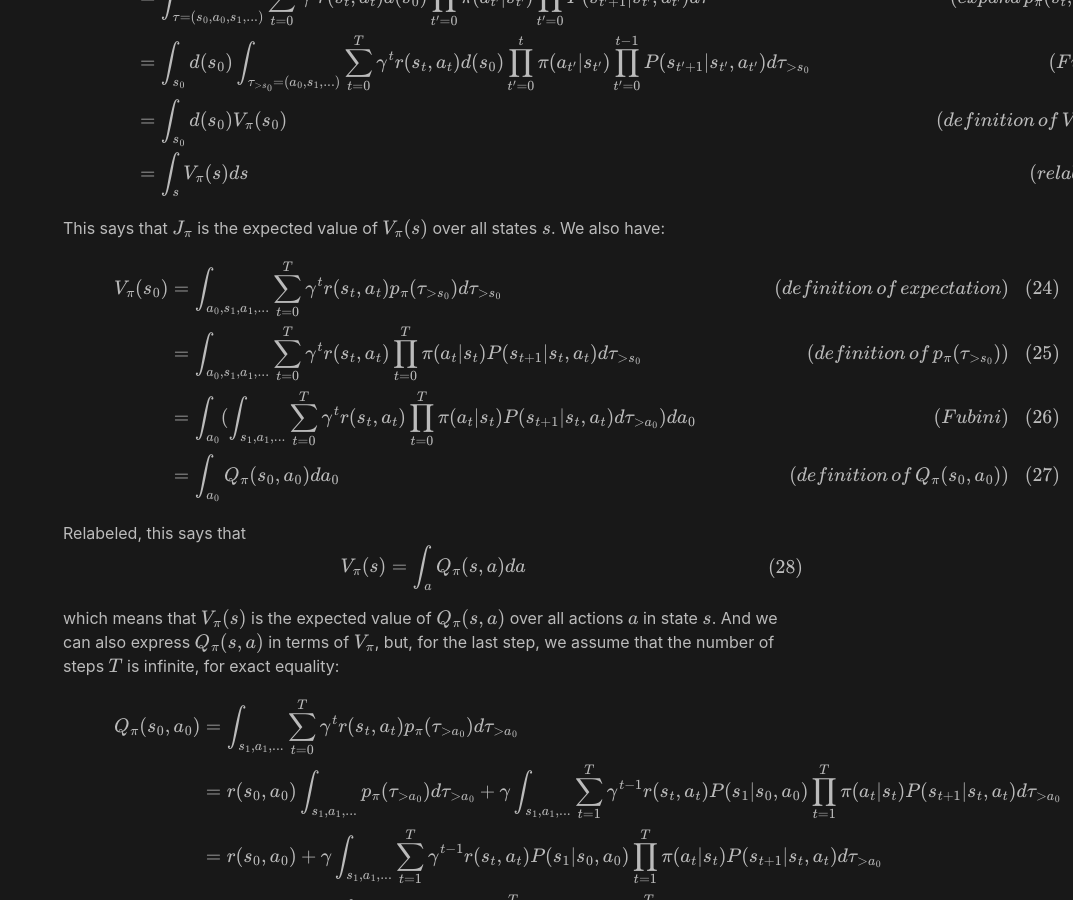
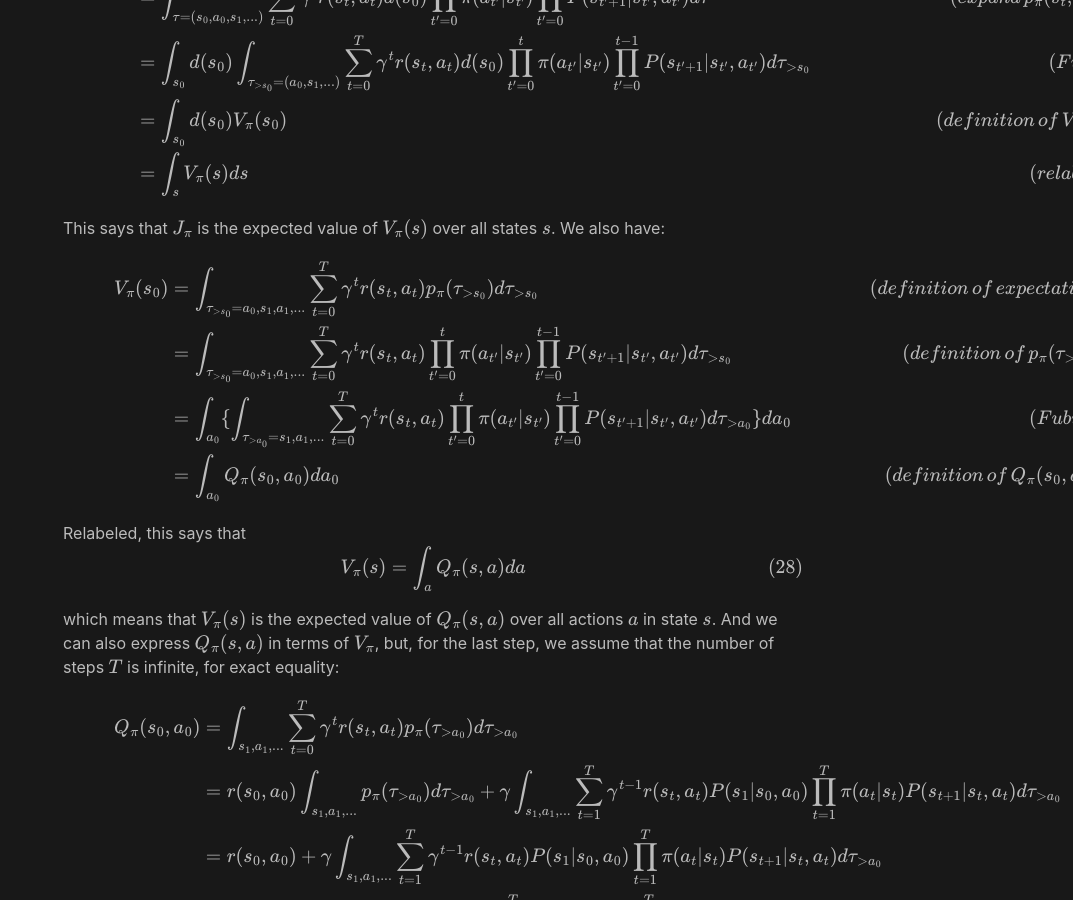
Before and after one commit to analytiq-hub/sigagent.github.io, a Jekyll site: the page built from machine_learning/_posts/2021-02-13-introduction_to_machine_learning.md, in a window 1280 px wide and 900 px high, scrolled down 5835 px. Shown: the whole window, without its empty margins (207-1280 px from the left). Built offline with Jekyll 4.4.1, drawn with Linux system fonts in a browser that asks for light colours; formulas are drawn with MathJax 3; a script that is not in the unit is left out.

Commit message:
*** empty log message ***

```diff
--- a/machine_learning/_posts/2021-02-13-introduction_to_machine_learning.md
+++ b/machine_learning/_posts/2021-02-13-introduction_to_machine_learning.md
@@ -234,9 +234,9 @@ This says that $$J_\pi$$ is the expected value of $$V_\pi(s)$$ over all states $
 
 $$
 \begin{align}
-V_\pi(s_0) & = \int_{a_0, s_1, a_1, ...} \sum_{t=0}^{T} \gamma^{t} r(s_t, a_t) p_\pi(\tau_{>s_0}) d\tau_{>s_0} \hspace{1cm} & (definition \, of \, expectation) \\
-& = \int_{a_0, s_1, a_1, ...} \sum_{t=0}^{T} \gamma^{t} r(s_t, a_t) \prod_{t=0}^T \pi(a_t \vert s_t) P(s_{t+1} \vert s_t, a_t) d\tau_{>s_0} \hspace{1cm} & (definition \, of \, p_\pi(\tau_{>s_0})) \\
-& = \int_{a_0} (\int_{s_1, a_1, ...} \sum_{t=0}^{T} \gamma^{t} r(s_t, a_t) \prod_{t=0}^T \pi(a_t \vert s_t) P(s_{t+1} \vert s_t, a_t) d\tau_{>a_0})da_0 \hspace{1cm} & (Fubini) \\
+V_\pi(s_0) & = \int_{\tau_{>s_0} = a_0, s_1, a_1, ...} \sum_{t=0}^{T} \gamma^{t} r(s_t, a_t) p_\pi(\tau_{>s_0}) d\tau_{>s_0} \hspace{1cm} & (definition \, of \, expectation) \\
+& = \int_{\tau_{>s_0} = a_0, s_1, a_1, ...} \sum_{t=0}^{T} \gamma^{t} r(s_t, a_t) \prod_{t'=0}^t \pi(a_{t'} \vert s_{t'}) \prod_{t'=0}^{t-1} P(s_{t'+1} \vert s_{t'}, a_{t'}) d\tau_{>s_0} \hspace{1cm} & (definition \, of \, p_\pi(\tau_{>s_0})) \\
+& = \int_{a_0} \{ \int_{\tau_{>a_0} = s_1, a_1, ...} \sum_{t=0}^{T} \gamma^{t} r(s_t, a_t) \prod_{t'=0}^t \pi(a_{t'} \vert s_{t'}) \prod_{t'=0}^{t-1} P(s_{t'+1} \vert s_{t'}, a_{t'}) d\tau_{>a_0} \} da_0 \hspace{1cm} & (Fubini) \\
 & = \int_{a_0} Q_\pi(s_0, a_0) da_0 \hspace{1cm} & (definition \, of \, Q_\pi(s_0, a_0)) \\
 \end{align}
 $$
```
